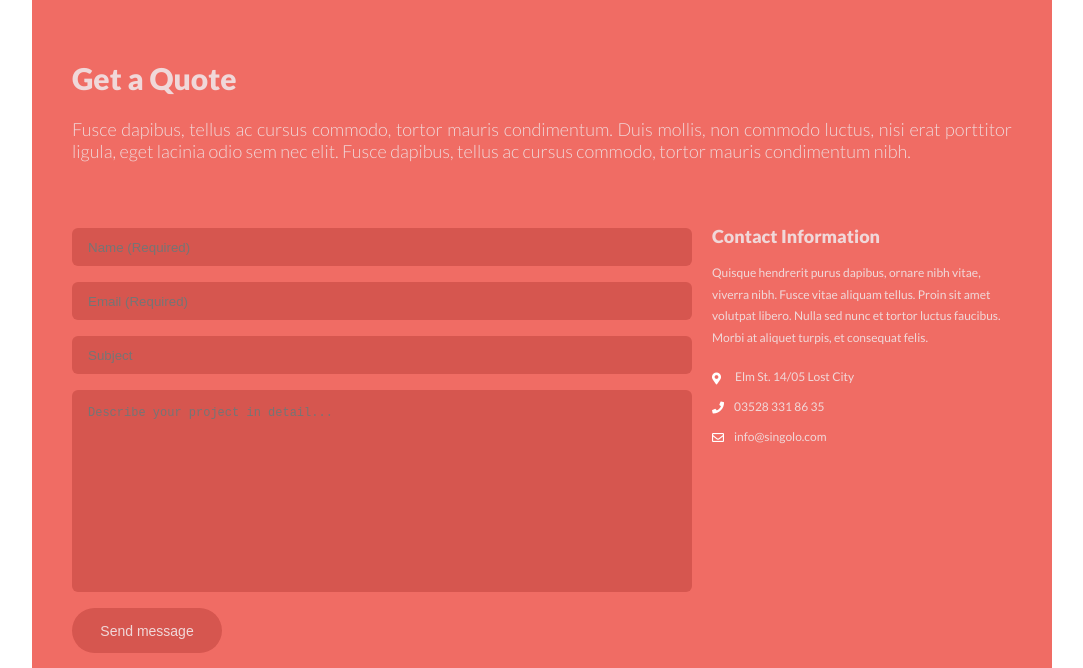
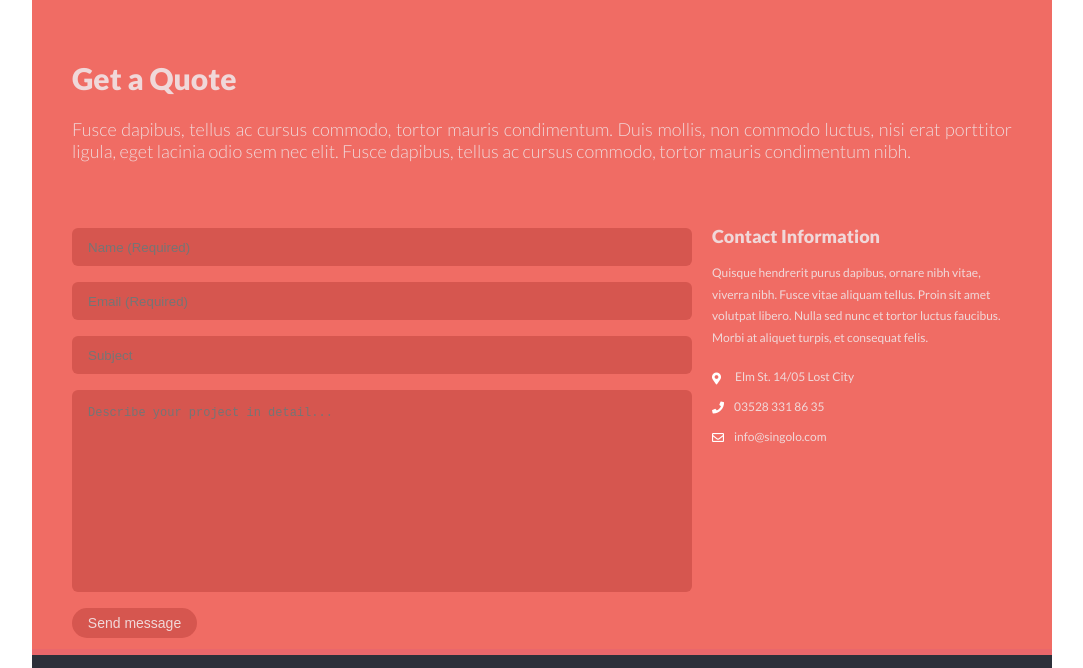
Before and after one commit to ivan-pogorelov/singolo, a plain HTML site: page index.html in a window 1280 px wide. Shown: the part 2804-3472 px from the top of the page, without its empty margins (98-1181 px from the left). Drawn offline with Linux system fonts and the light colour scheme.

Commit message:
fix: fix footer

```diff
--- a/style.css
+++ b/style.css
@@ -367,7 +367,7 @@ header {
 
 .get-quote {
   width: 1020px;
-  height: 720px;
+  height: 660px;
   margin: 0 auto;
   background-color: #f06c64;
   color: #f0d8d9;
@@ -418,11 +418,10 @@ header {
 	display: block;
 	text-decoration: none;
 	background: #d6564f;
-	width: 150px;
-	height: 45px;
+	width: 125px;
+	height: 30px;
 	border-radius: 24px;
 	color: #f0d8d9;
-	line-height: 44px;
 	font-size: 14px;
 	margin-top: 16px;
 	border: none;
```
